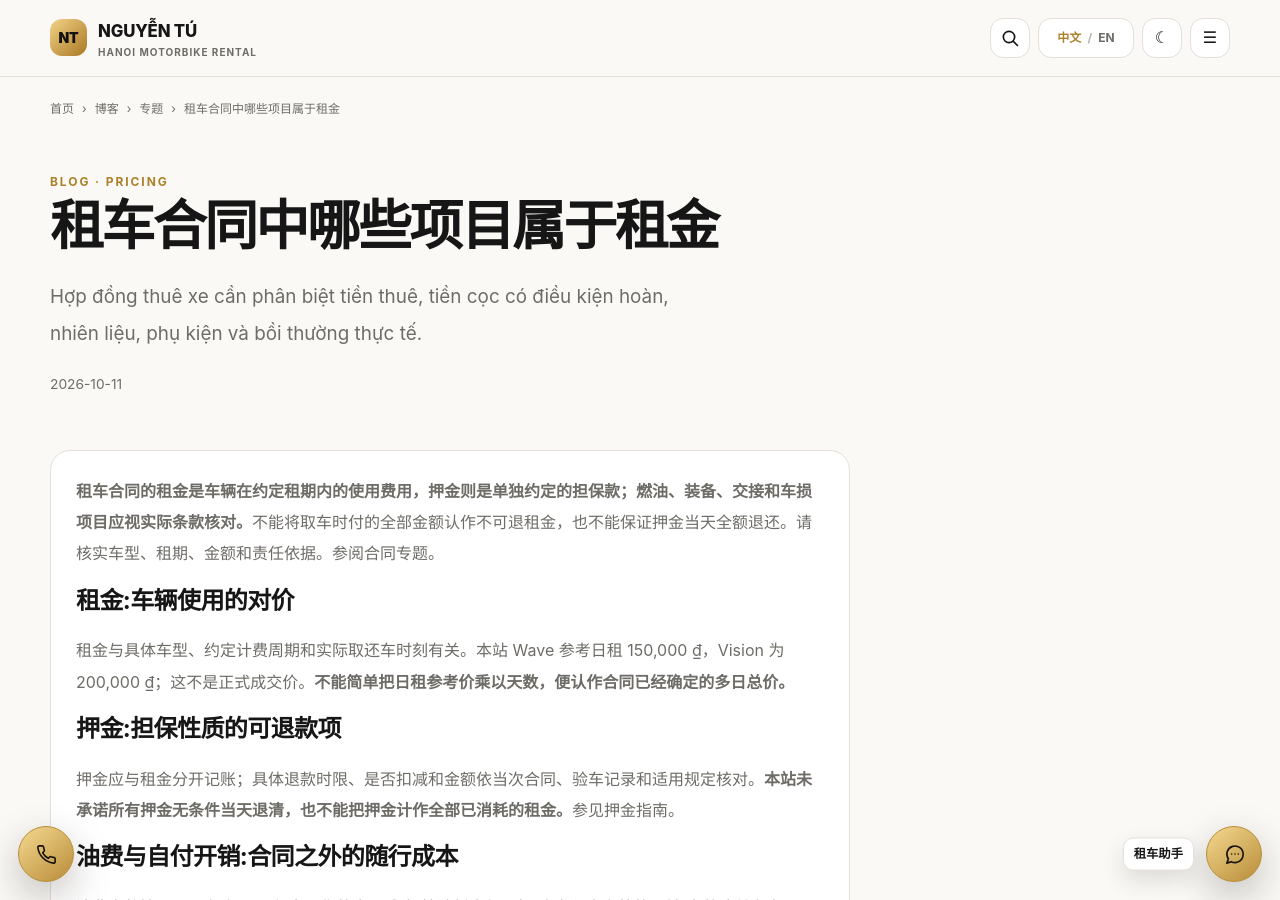
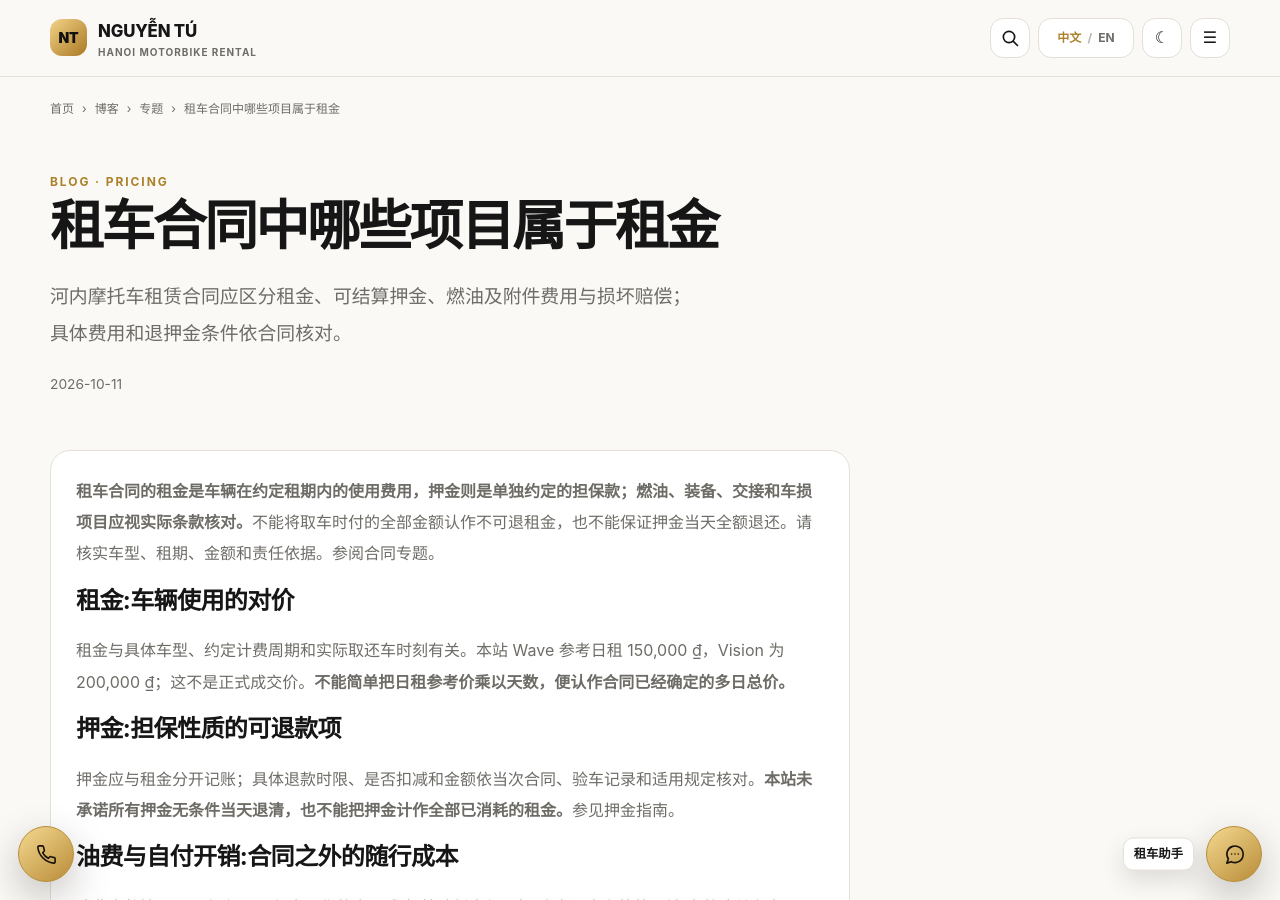
Before and after one commit to thuexemayhanoi/china, a Jekyll site: the page built from _posts/2026-10-11-hanoi-pricing-daily-20.md, in a window 1280 px wide and 900 px high. Built offline with Jekyll 4.4.1, drawn with Linux system fonts in a browser that asks for light colours.

Commit message:
seo(china): fix Chinese meta description for daily-20

```diff
--- a/_posts/2026-10-11-hanoi-pricing-daily-20.md
+++ b/_posts/2026-10-11-hanoi-pricing-daily-20.md
@@ -5,7 +5,7 @@ topic: "pricing"
 subtopic: "daily"
 permalink: "/blog/hanoi-pricing-daily-20/"
 title: "租车合同中哪些项目属于租金"
-description: "Hợp đồng thuê xe cần phân biệt tiền thuê, tiền cọc có điều kiện hoàn, nhiên liệu, phụ kiện và bồi thường thực tế."
+description: "河内摩托车租赁合同应区分租金、可结算押金、燃油及附件费用与损坏赔偿；具体费用和退押金条件依合同核对。"
 last_modified_at: "2026-10-12"
 primary_keyword: "河内摩托车日租价格"
 date: "2026-10-11 18:07:50 +0700"
```
